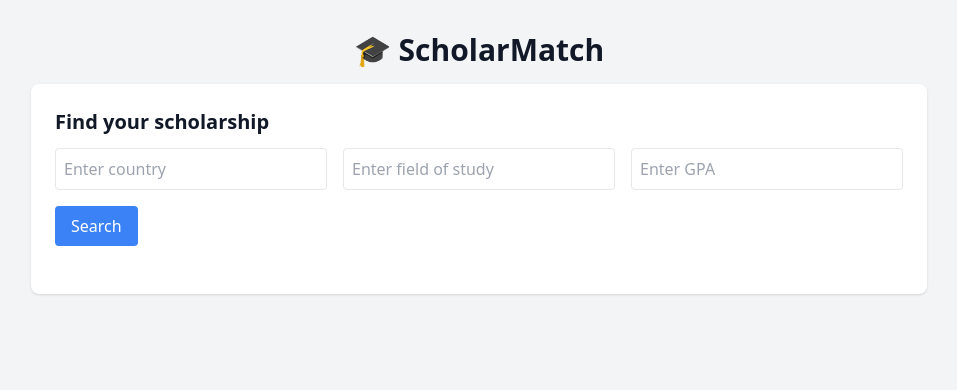
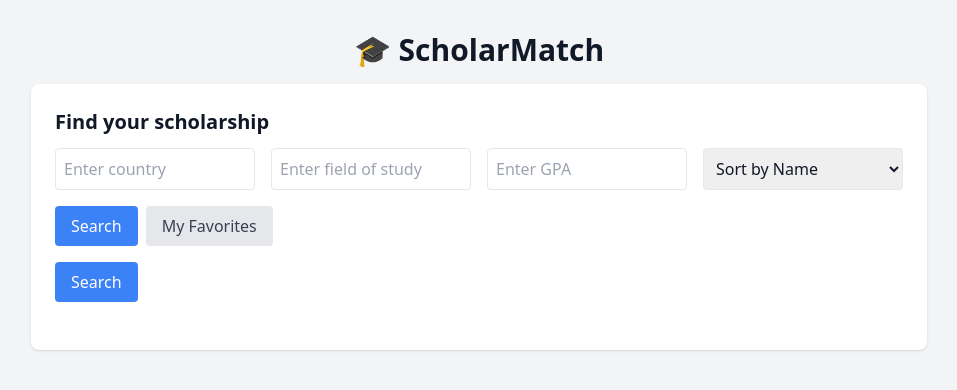
Before and after one commit to SpikeHunter/scholarmatch, a Flask app: page / in a window 1280 px wide. Shown: the top 390 px of the page, without its empty margins (161-1118 px from the left). Run offline with Flask 3, Linux system fonts and the light colour scheme; data comes from the database, SQL or seed files in the repository; some libraries are stand-ins or nearby versions.

Commit message:
Add pagination, favorites, validation, sorting and bug fixes

```diff
--- a/app.py
+++ b/app.py
@@ -1,7 +1,58 @@
-from flask import Flask, render_template, request, jsonify
+from flask import Flask, render_template, request, jsonify, session
+from flask_session import Session
+import json
+import os
 import sqlite3
+from pathlib import Path
 
 app = Flask(__name__)
+app.config["SECRET_KEY"] = os.environ.get("SECRET_KEY", "dev_secret_key")
+app.config["SESSION_TYPE"] = "filesystem"
+app.config["SESSION_FILE_DIR"] = str(Path(__file__).resolve().parent / ".flask_session")
+app.config["SESSION_PERMANENT"] = False
+Session(app)
+
+DB_PATH = Path(__file__).resolve().parent / "scholarmatch.db"
+JSON_PATH = Path(__file__).resolve().parent / "scholarships.json"
+
+@app.before_first_request
+def init_db():
+    conn = sqlite3.connect(DB_PATH)
+    cur = conn.cursor()
+    cur.execute(
+        """
+        CREATE TABLE IF NOT EXISTS scholarships (
+            id INTEGER PRIMARY KEY AUTOINCREMENT,
+            name TEXT,
+            country TEXT,
+            field TEXT,
+            min_gpa REAL,
+            link TEXT
+        )
+        """
+    )
+
+    with JSON_PATH.open("r", encoding="utf-8") as f:
+        scholarships = json.load(f)
+
+    for scholarship in scholarships:
+        name = scholarship.get("name")
+        country = scholarship.get("country")
+        field = scholarship.get("field")
+        min_gpa = scholarship.get("min_gpa")
+        link = scholarship.get("link")
+
+        cur.execute("SELECT 1 FROM scholarships WHERE name = ?", (name,))
+        if cur.fetchone():
+            continue
+
+        cur.execute(
+            "INSERT INTO scholarships (name, country, field, min_gpa, link) VALUES (?, ?, ?, ?, ?)",
+            (name, country, field, min_gpa, link),
+        )
+
+    conn.commit()
+    conn.close()
 
 @app.route("/")
 def index():
@@ -9,25 +60,125 @@ def index():
 
 @app.route("/search", methods=["POST"])
 def search():
-    data = request.get_json()
-    country = data.get("country", "")
-    field = data.get("field", "")
-    gpa = float(data.get("gpa", 0))
+    data = request.get_json() or {}
+    country = data.get("country", "").strip()
+    field = data.get("field", "").strip()
+    gpa_value = data.get("gpa", "").strip()
+    sort_by = data.get("sort_by", "name")
+    page = data.get("page", 1)
+    per_page = data.get("per_page", 10)
 
-    conn = sqlite3.connect("scholarmatch.db")
-    cur = conn.cursor()
-    cur.execute("""
-        SELECT name, country, field, min_gpa, link FROM scholarships
-        WHERE country LIKE ? AND field LIKE ? AND min_gpa <= ?
-    """, (f"%{country}%", f"%{field}%", gpa))
-    results = cur.fetchall()
-    conn.close()
+    allowed_sort_fields = {"min_gpa": "min_gpa", "name": "name COLLATE NOCASE", "country": "country COLLATE NOCASE"}
+    if sort_by not in allowed_sort_fields:
+        return jsonify({"error": "sort_by must be one of min_gpa, name, country."}), 400
 
+    try:
+        page = int(page)
+        per_page = int(per_page)
+    except (TypeError, ValueError):
+        return jsonify({"error": "page and per_page must be integers."}), 400
+
+    if page < 1 or per_page < 1:
+        return jsonify({"error": "page and per_page must be positive integers."}), 400
+
+    if gpa_value == "":
+        gpa = 4.0
+    else:
+        try:
+            gpa = float(gpa_value)
+        except (TypeError, ValueError):
+            return jsonify({"error": "GPA must be a number."}), 400
+
+        if gpa < 0.0 or gpa > 4.0:
+            return jsonify({"error": "GPA must be between 0.0 and 4.0."}), 400
+
+    sort_clause = allowed_sort_fields[sort_by]
+    offset = (page - 1) * per_page
+
+    try:
+        conn = sqlite3.connect(DB_PATH)
+        cur = conn.cursor()
+        cur.execute("""
+            SELECT COUNT(*) FROM scholarships
+            WHERE country LIKE ? AND field LIKE ? AND min_gpa <= ?
+        """, (f"%{country}%", f"%{field}%", gpa))
+        total_results = cur.fetchone()[0]
+
+        cur.execute(f"""
+            SELECT id, name, country, field, min_gpa, link FROM scholarships
+            WHERE country LIKE ? AND field LIKE ? AND min_gpa <= ?
+            ORDER BY {sort_clause} ASC
+            LIMIT ? OFFSET ?
+        """, (f"%{country}%", f"%{field}%", gpa, per_page, offset))
+        results = cur.fetchall()
+        conn.close()
+    except sqlite3.DatabaseError:
+        return jsonify({"error": "An internal database error occurred."}), 500
+
+    total_pages = (total_results + per_page - 1) // per_page if total_results else 0
     scholarships = [
-        {"name": r[0], "country": r[1], "field": r[2], "min_gpa": r[3], "link": r[4]}
+        {"id": r[0], "name": r[1], "country": r[2], "field": r[3], "min_gpa": r[4], "link": r[5]}
         for r in results
     ]
-    return jsonify(scholarships)
+
+    return jsonify({
+        "results": scholarships,
+        "page": page,
+        "per_page": per_page,
+        "total_results": total_results,
+        "total_pages": total_pages,
+    })
+
+@app.route("/favorite", methods=["POST"])
+def favorite():
+    data = request.get_json() or {}
+    scholarship_id = data.get("id")
+
+    try:
+        scholarship_id = int(scholarship_id)
+    except (TypeError, ValueError):
+        return jsonify({"error": "Scholarship id must be an integer."}), 400
+
+    try:
+        conn = sqlite3.connect(DB_PATH)
+        cur = conn.cursor()
+        cur.execute("SELECT 1 FROM scholarships WHERE id = ?", (scholarship_id,))
+        if not cur.fetchone():
+            conn.close()
+            return jsonify({"error": "Scholarship not found."}), 404
+        conn.close()
+    except sqlite3.DatabaseError:
+        return jsonify({"error": "An internal database error occurred."}), 500
+
+    favorites = session.get("favorites", [])
+    if scholarship_id not in favorites:
+        favorites.append(scholarship_id)
+        session["favorites"] = favorites
+
+    return jsonify({"success": True, "favorites": session["favorites"]})
+
+@app.route("/favorites", methods=["GET"])
+def favorites():
+    favorites = session.get("favorites", [])
+    if not favorites:
+        return jsonify({"results": []})
+
+    try:
+        conn = sqlite3.connect(DB_PATH)
+        cur = conn.cursor()
+        placeholders = ",".join("?" for _ in favorites)
+        cur.execute(f"SELECT id, name, country, field, min_gpa, link FROM scholarships WHERE id IN ({placeholders})", tuple(favorites))
+        results = cur.fetchall()
+        conn.close()
+    except sqlite3.DatabaseError:
+        return jsonify({"error": "An internal database error occurred."}), 500
+
+    scholarship_map = {
+        r[0]: {"id": r[0], "name": r[1], "country": r[2], "field": r[3], "min_gpa": r[4], "link": r[5]}
+        for r in results
+    }
+    scholarships = [scholarship_map[fav_id] for fav_id in favorites if fav_id in scholarship_map]
+    return jsonify({"results": scholarships})
 
 if __name__ == "__main__":
     from os import environ
--- a/requirements.txt
+++ b/requirements.txt
@@ -1,5 +1,3 @@
 Flask==3.1.2
 Flask-Session==0.8.0
-SQLAlchemy==2.0.43
-requests==2.32.5
 gunicorn==23.0.0
--- a/static/script.js
+++ b/static/script.js
@@ -1,32 +1,231 @@
-document.querySelector("#searchBtn").addEventListener("click", async () => {
-    const country = document.querySelector("#country").value;
-    const field = document.querySelector("#field").value;
-    const gpa = document.querySelector("#gpa").value;
+const searchBtn = document.querySelector("#searchBtn");
+const searchTab = document.querySelector("#searchTab");
+const favoritesTab = document.querySelector("#favoritesTab");
+const resultsDiv = document.querySelector("#results");
+const paginationDiv = document.querySelector("#pagination");
+const sortSelect = document.querySelector("#sortBy");
 
-    const response = await fetch("/search", {
-        method: "POST",
-        headers: { "Content-Type": "application/json" },
-        body: JSON.stringify({ country, field, gpa })
-    });
+let currentPage = 1;
+const perPage = 10;
+let currentView = "search";
 
-    const data = await response.json();
-    const resultsDiv = document.querySelector("#results");
-    resultsDiv.innerHTML = "";
+const setActiveTab = tab => {
+    currentView = tab;
+    if (tab === "search") {
+        searchTab.className = "px-4 py-2 bg-blue-500 text-white rounded hover:bg-blue-600";
+        favoritesTab.className = "px-4 py-2 bg-gray-200 text-gray-700 rounded hover:bg-gray-300";
+        searchBtn.style.display = "inline-block";
+        paginationDiv.style.display = "flex";
+    } else {
+        searchTab.className = "px-4 py-2 bg-gray-200 text-gray-700 rounded hover:bg-gray-300";
+        favoritesTab.className = "px-4 py-2 bg-blue-500 text-white rounded hover:bg-blue-600";
+        searchBtn.style.display = "none";
+        paginationDiv.style.display = "none";
+    }
+};
 
-    if (data.length === 0) {
-        resultsDiv.innerHTML = "<p class='text-red-500'>No matches found.</p>";
+const renderPagination = (page, totalPages) => {
+    paginationDiv.innerHTML = "";
+
+    if (currentView !== "search" || totalPages <= 1) {
         return;
     }
 
-    data.forEach(s => {
-        const card = document.createElement("div");
-        card.className = "bg-blue-50 p-4 rounded-lg mb-3 border";
-        card.innerHTML = `
-            <h4 class="text-lg font-semibold">${s.name}</h4>
-            <p>${s.country} — ${s.field}</p>
-            <p>Min GPA: ${s.min_gpa}</p>
-            <a href="${s.link}" target="_blank" class="text-blue-600 underline">Learn more</a>
-        `;
-        resultsDiv.appendChild(card);
+    const prevButton = document.createElement("button");
+    prevButton.id = "prevBtn";
+    prevButton.textContent = "Previous";
+    prevButton.className = "px-4 py-2 bg-gray-200 rounded hover:bg-gray-300 disabled:opacity-50 disabled:cursor-not-allowed";
+    prevButton.disabled = page <= 1;
+
+    const nextButton = document.createElement("button");
+    nextButton.id = "nextBtn";
+    nextButton.textContent = "Next";
+    nextButton.className = "px-4 py-2 bg-gray-200 rounded hover:bg-gray-300 disabled:opacity-50 disabled:cursor-not-allowed";
+    nextButton.disabled = page >= totalPages;
+
+    const pageInfo = document.createElement("span");
+    pageInfo.className = "px-3 py-2 text-gray-700";
+    pageInfo.textContent = `Page ${page} of ${totalPages}`;
+
+    paginationDiv.appendChild(prevButton);
+    paginationDiv.appendChild(pageInfo);
+    paginationDiv.appendChild(nextButton);
+};
+
+const createScholarshipCard = (scholarship, showSave, isSaved = false) => {
+    const card = document.createElement("div");
+    card.className = "bg-blue-50 p-4 rounded-lg mb-3 border";
+
+    let buttonHtml = "";
+    if (showSave) {
+        if (isSaved) {
+            buttonHtml = `<button data-id="${scholarship.id}" class="save-btn px-3 py-2 bg-gray-400 text-white rounded cursor-not-allowed" disabled>Saved</button>`;
+        } else {
+            buttonHtml = `<button data-id="${scholarship.id}" class="save-btn px-3 py-2 bg-green-500 text-white rounded hover:bg-green-600">Save</button>`;
+        }
+    }
+
+    card.innerHTML = `
+        <div class="flex justify-between items-start gap-4">
+            <div>
+                <h4 class="text-lg font-semibold">${scholarship.name}</h4>
+                <p class="text-sm text-gray-700">${scholarship.country} — ${scholarship.field}</p>
+                <p class="text-sm text-gray-700">Min GPA: ${scholarship.min_gpa}</p>
+                <a href="${scholarship.link}" target="_blank" class="text-blue-600 underline">Learn more</a>
+            </div>
+            ${buttonHtml}
+        </div>
+    `;
+    return card;
+};
+
+const renderResults = (results, showSave = true, message = "", savedIds = []) => {
+    resultsDiv.innerHTML = "";
+    if (message) {
+        resultsDiv.innerHTML = `<p class='text-red-500'>${message}</p>`;
+        return;
+    }
+
+    if (!results || results.length === 0) {
+        resultsDiv.innerHTML = "<p class='text-red-500'>No scholarships found.</p>";
+        return;
+    }
+
+    results.forEach(s => {
+        const isSaved = savedIds.includes(s.id);
+        resultsDiv.appendChild(createScholarshipCard(s, showSave, isSaved));
     });
+};
+
+const showLoading = () => {
+    resultsDiv.innerHTML = `
+        <div class="flex items-center justify-center py-6">
+            <svg class="animate-spin h-8 w-8 text-blue-600" xmlns="http://www.w3.org/2000/svg" fill="none" viewBox="0 0 24 24">
+                <circle class="opacity-25" cx="12" cy="12" r="10" stroke="currentColor" stroke-width="4"></circle>
+                <path class="opacity-75" fill="currentColor" d="M4 12a8 8 0 018-8v4a4 4 0 00-4 4H4z"></path>
+            </svg>
+            <span class="ml-3 text-gray-700">Loading scholarships...</span>
+        </div>
+    `;
+};
+
+const performSearch = async (page = 1) => {
+    setActiveTab("search");
+    const country = document.querySelector("#country").value.trim();
+    const field = document.querySelector("#field").value.trim();
+    const gpa = document.querySelector("#gpa").value.trim();
+    const sortBy = sortSelect.value;
+
+    if (!country && !field && !gpa) {
+        renderResults([], true, "Please fill at least one search field before searching.");
+        paginationDiv.innerHTML = "";
+        return;
+    }
+
+    searchBtn.disabled = true;
+    currentPage = page;
+    showLoading();
+
+    try {
+        // Fetch favorites in parallel
+        const favoritesResponse = await fetch("/favorites");
+        const favoritesData = await favoritesResponse.json();
+        const savedIds = favoritesResponse.ok ? favoritesData.results.map(s => s.id) : [];
+
+        const response = await fetch("/search", {
+            method: "POST",
+            headers: { "Content-Type": "application/json" },
+            body: JSON.stringify({ country, field, gpa, sort_by: sortBy, page, per_page: perPage })
+        });
+
+        const data = await response.json();
+
+        if (!response.ok) {
+            renderResults([], true, data.error || "Unable to perform search. Please try again.");
+            paginationDiv.innerHTML = "";
+            return;
+        }
+
+        renderResults(data.results, true, "", savedIds);
+        renderPagination(data.page, data.total_pages);
+    } catch (error) {
+        renderResults([], true, "Search failed. Please check your connection and try again.");
+        paginationDiv.innerHTML = "";
+        console.error("Search error:", error);
+    } finally {
+        searchBtn.disabled = false;
+    }
+};
+
+const loadFavorites = async () => {
+    setActiveTab("favorites");
+    searchBtn.disabled = true;
+    showLoading();
+    paginationDiv.innerHTML = "";
+
+    try {
+        const response = await fetch("/favorites");
+        const data = await response.json();
+
+        if (!response.ok) {
+            renderResults([], false, data.error || "Unable to load favorites.");
+            return;
+        }
+
+        renderResults(data.results, false);
+    } catch (error) {
+        renderResults([], false, "Failed to load favorites. Please try again.");
+        console.error("Favorites error:", error);
+    } finally {
+        searchBtn.disabled = false;
+    }
+};
+
+const saveFavorite = async id => {
+    try {
+        const response = await fetch("/favorite", {
+            method: "POST",
+            headers: { "Content-Type": "application/json" },
+            body: JSON.stringify({ id })
+        });
+
+        const data = await response.json();
+        if (!response.ok) {
+            alert(data.error || "Unable to save favorite.");
+            return;
+        }
+
+        const saveButton = document.querySelector(`button.save-btn[data-id='${id}']`);
+        if (saveButton) {
+            saveButton.textContent = "Saved";
+            saveButton.disabled = true;
+            saveButton.className = "px-3 py-2 bg-gray-400 text-white rounded";
+        }
+    } catch (error) {
+        alert("Unable to save favorite. Please try again.");
+        console.error("Save favorite error:", error);
+    }
+};
+
+searchBtn.addEventListener("click", () => performSearch(1));
+searchTab.addEventListener("click", () => performSearch(1));
+favoritesTab.addEventListener("click", loadFavorites);
+
+paginationDiv.addEventListener("click", event => {
+    if (event.target.id === "prevBtn" && currentPage > 1) {
+        performSearch(currentPage - 1);
+    }
+    if (event.target.id === "nextBtn") {
+        performSearch(currentPage + 1);
+    }
 });
+
+resultsDiv.addEventListener("click", event => {
+    const button = event.target.closest("button.save-btn");
+    if (button) {
+        const id = button.getAttribute("data-id");
+        if (id) {
+            saveFavorite(id);
+        }
+    }
+});
--- a/templates/index.html
+++ b/templates/index.html
@@ -14,17 +14,28 @@
             <h3 class="text-xl mb-3 font-semibold">Find your scholarship</h3>
 
             <!-- Search inputs -->
-            <div class="grid grid-cols-1 md:grid-cols-3 gap-4 mb-4">
+            <div class="grid grid-cols-1 md:grid-cols-4 gap-4 mb-4">
                 <input id="country" type="text" placeholder="Enter country" class="border p-2 rounded">
                 <input id="field" type="text" placeholder="Enter field of study" class="border p-2 rounded">
                 <input id="gpa" type="number" step="0.01" placeholder="Enter GPA" class="border p-2 rounded">
+                <select id="sortBy" class="border p-2 rounded">
+                    <option value="name">Sort by Name</option>
+                    <option value="country">Sort by Country</option>
+                    <option value="min_gpa">Sort by Min GPA</option>
+                </select>
+            </div>
+
+            <div class="flex flex-wrap gap-2 mb-4">
+                <button id="searchTab" class="px-4 py-2 bg-blue-500 text-white rounded hover:bg-blue-600">Search</button>
+                <button id="favoritesTab" class="px-4 py-2 bg-gray-200 text-gray-700 rounded hover:bg-gray-300">My Favorites</button>
             </div>
 
             <!-- Search button -->
-            <button id="searchBtn" class="bg-blue-500 text-white px-4 py-2 rounded hover:bg-blue-600">Search</button>
+            <button id="searchBtn" class="bg-blue-500 text-white px-4 py-2 rounded hover:bg-blue-600 disabled:opacity-50 disabled:cursor-not-allowed">Search</button>
 
             <!-- Results -->
             <div id="results" class="mt-6"></div>
+            <div id="pagination" class="mt-4 flex justify-center gap-2"></div>
         </div>
     </div>
 
```
